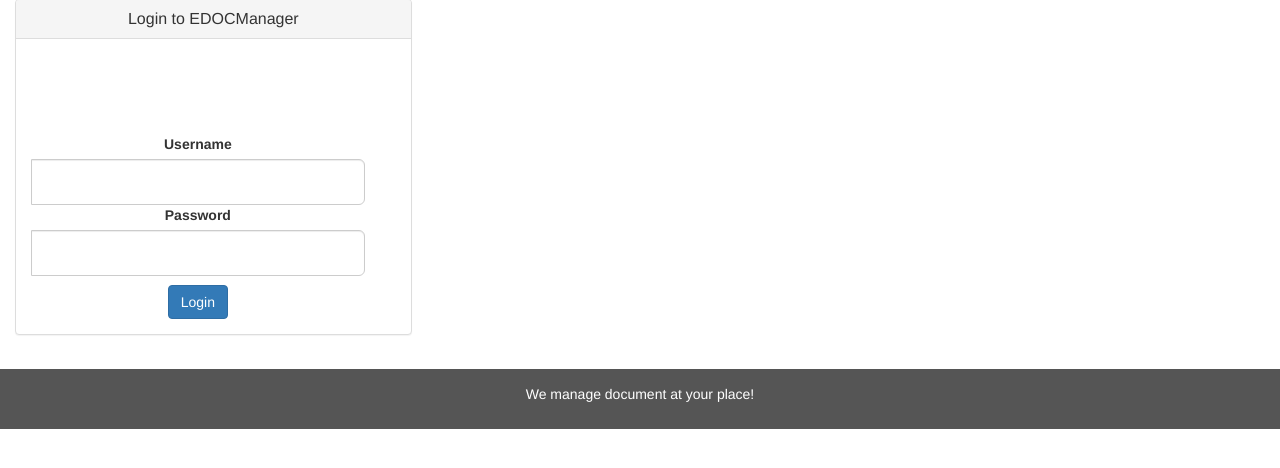
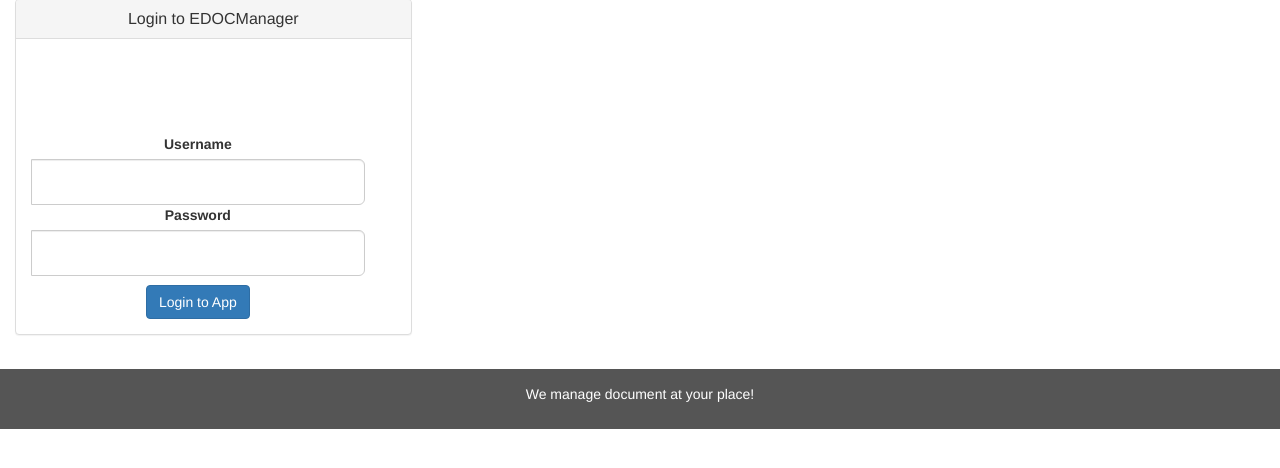
Before and after one commit to psaini2018/CMPE281, a Flask app: page /login in a window 1280 px wide. Shown: the part 133-601 px from the top of the page. Run offline with Flask 2, Linux system fonts and the light colour scheme; parts of the project's set-up code (start-up, migrations or seed data) failed here and were passed over; some libraries are stand-ins or nearby versions.

Commit message:
Changes in login page

```diff
--- a/templates/login.html
+++ b/templates/login.html
@@ -25,7 +25,7 @@
          {{ render_field(form.username, class='form-control') }}
          {{ render_field(form.password, class='form-control') }}
          <br> </br>
-         <button class="btn btn-primary" type="submit">Login</button>
+         <button class="btn btn-primary" type="submit">Login to App</button>
 </div>
 </div>
 </div>
```
